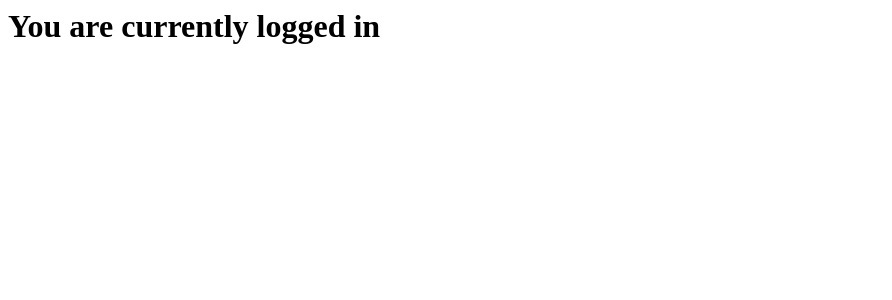
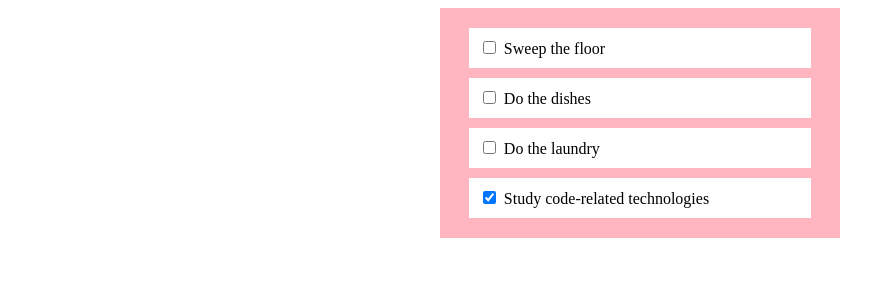
Before and after one commit to Rapha-Y/My_React_Studies, a React (Create React App) app in the folder react_basics/: page / in a window 1280 px wide. Shown: the top 300 px of the page, without its empty margins (0-892 px from the left). Built offline with nearby package versions, Linux system fonts and the light colour scheme.

Commit message:
added state onto the todo app

```diff
--- a/react_basics/src/App.js
+++ b/react_basics/src/App.js
@@ -1,20 +1,26 @@
 import React from 'react'
+
+import TodoItem from './components/TodoItem.js'
+import todoData from './data/todoData.js'
 
 class App extends React.Component {
     constructor() {
         super()
         this.state = {
-            isLoggedIn: true
+            tdData: todoData
         }
     }
 
     render() {
-        let loggedState
-        this.state.isLoggedIn ? loggedState = "in" : loggedState = "out"
+        const todoList = this.state.tdData.map((item) => {
+            return (
+                <TodoItem key={item.id} data={item} />
+            )
+        })
 
-        return (
-            <div>
-                <h1>You are currently logged {loggedState}</h1>
+        return(
+            <div className="todo-list">
+                {todoList}
             </div>
         )
     }
```
